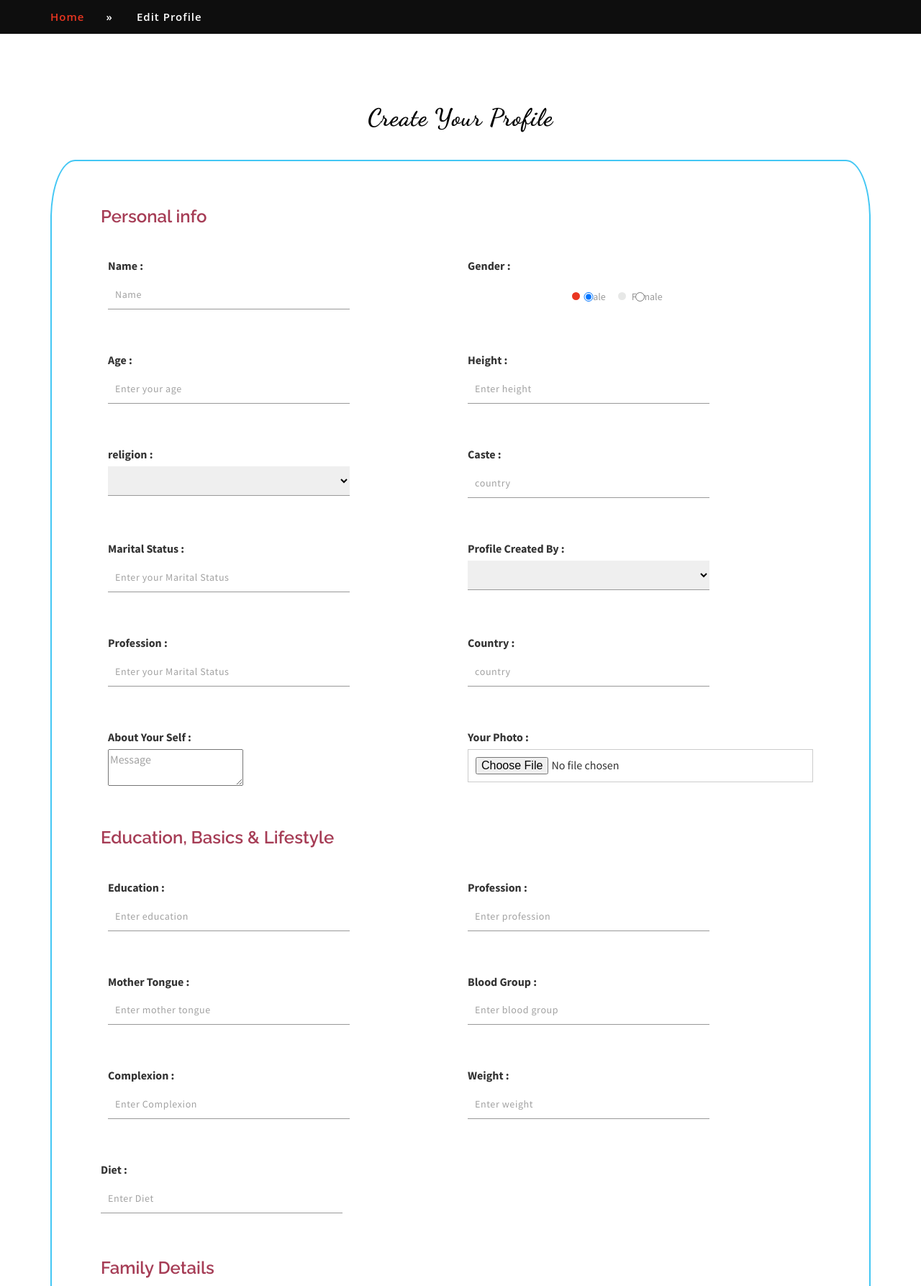
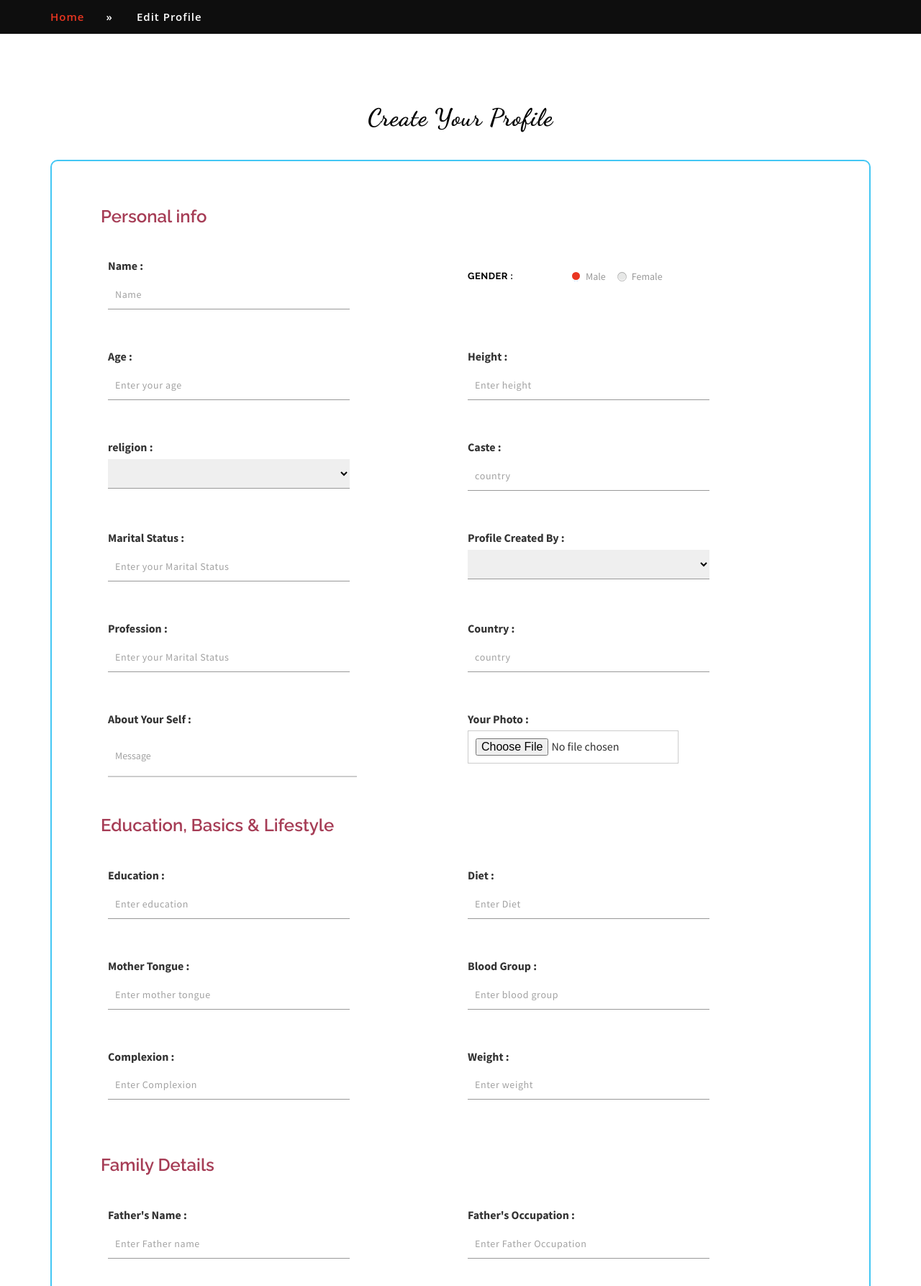
Before and after one commit to nusrat43/HappyMarriageCenter, a PHP site: page /profile_form.php in a window 1280 px wide. Shown: the part 211-1998 px from the top of the page at 72% size. Run offline with PHP 8.4, Linux system fonts and the light colour scheme; some libraries are stand-ins or nearby versions.

Commit message:
Resolved merge conflict in css/style.css

```diff
--- a/css/style.css
+++ b/css/style.css
@@ -80,7 +80,7 @@ h1.logo a {
 	width: 100% !important ;
 	float:none ;
 	padding-bottom: 20px;
-	border-radius: 3%;
+	border-radius: 10px;
 }
 
 .navbar-default {
@@ -885,6 +885,33 @@ h3.subhead-agileits {
     text-align: center;
     margin: 0 0 .3em;
 }
+
+
+.form-row textarea{
+	width: 72%;
+    padding: 10px;
+    height: 39px;
+    font-weight: normal;
+    background: none;
+    border-radius: 0;
+    border: none;
+    border-bottom: 2px solid #ccc;
+    outline: none;
+    font-size: 14px;
+    margin: 15px 0px 0px;
+    transition: 0.5s all;
+    -webkit-transition: 0.5s all;
+    -o-transition: 0.5s all;
+    -ms-transition: 0.5s all;
+    -moz-transition: 0.5s all;
+    font-family: 'Source Sans Pro', sans-serif;
+
+}
+.form-row textarea{
+
+		resize:none;
+		height:50px;
+}
 /*-- //services --*/
 /*--modal--*/
 .modal-content  img{
--- a/profile_form.php
+++ b/profile_form.php
@@ -30,7 +30,7 @@
         .form-row {
             display: flex;
             justify-content: space-around;
-            margin-bottom: 20px;
+            margin-bottom: 15px;
         }
 
         .form-group {
@@ -43,12 +43,21 @@
             margin-bottom: 5px;
         }
 
+        .form-group span {
+            font-weight: bold;
+
+        }
+
         .form-group input {
-            width: 100%;
+            /* width: 100%; */
             padding: 10px;
             border: 1px solid #ccc;
             /* border-radius: 4px; */
             box-sizing: border-box;
+        }
+
+        .w3_gender input {
+            margin-left: 20px;
         }
     </style>
 
@@ -88,7 +97,7 @@
                                 <input type="text" name="Name" placeholder="Name" value='' id="name" required="">
                             </div>
                             <div class="form-group w3_form_body_grid">
-                                <label for="profession">Gender :</label>
+                                <span for="profession">Gender :</span>
                                 <div class="w3_gender">
                                     <div class="colr ert">
                                         <label class="radio"><input type="radio" name="Gender" checked="" value="Male">Male</label>
@@ -168,7 +177,7 @@
                             </div>
                             <div class="form-group">
                                 <label for="photo">Your Photo :</label>
-                                <input type="file" name="Photo"  required="" value=''>
+                                <input type="file" name="Photo" required="" value=''>
                             </div>
                         </div>
 
@@ -186,8 +195,8 @@
                                 <input type="text" id="education" name="education" placeholder="Enter education">
                             </div>
                             <div class="form-group">
-                                <label for="profession">Profession :</label>
-                                <input type="text" id="profession" name="profession" placeholder="Enter profession">
+                                <label for="diet">Diet :</label>
+                                <input type="text" id="diet" name="diet" placeholder="Enter Diet">
                             </div>
                         </div>
 
@@ -213,10 +222,7 @@
                             </div>
                         </div>
 
-                        <div class="form-group">
-                            <label for="diet">Diet :</label>
-                            <input type="text" id="diet" name="diet" placeholder="Enter Diet">
-                        </div>
+
 
                         <fieldset>
                             <legend>
@@ -260,7 +266,7 @@
                                 <h3>What She Is Looking For
                                 </h3>
                             </legend>
-                        </fieldset>
+
 
                             <div class="form-row">
                                 <div class="form-group">
@@ -317,8 +323,7 @@
 
 
 
-
-                        <input type="submit" value="Edit" name="submit">
+                            <input type="submit" value="Create Profile" name="submit">
                     </form>
 
                 </div>
```
Lines whose indentation alone changed are shown as unchanged.
